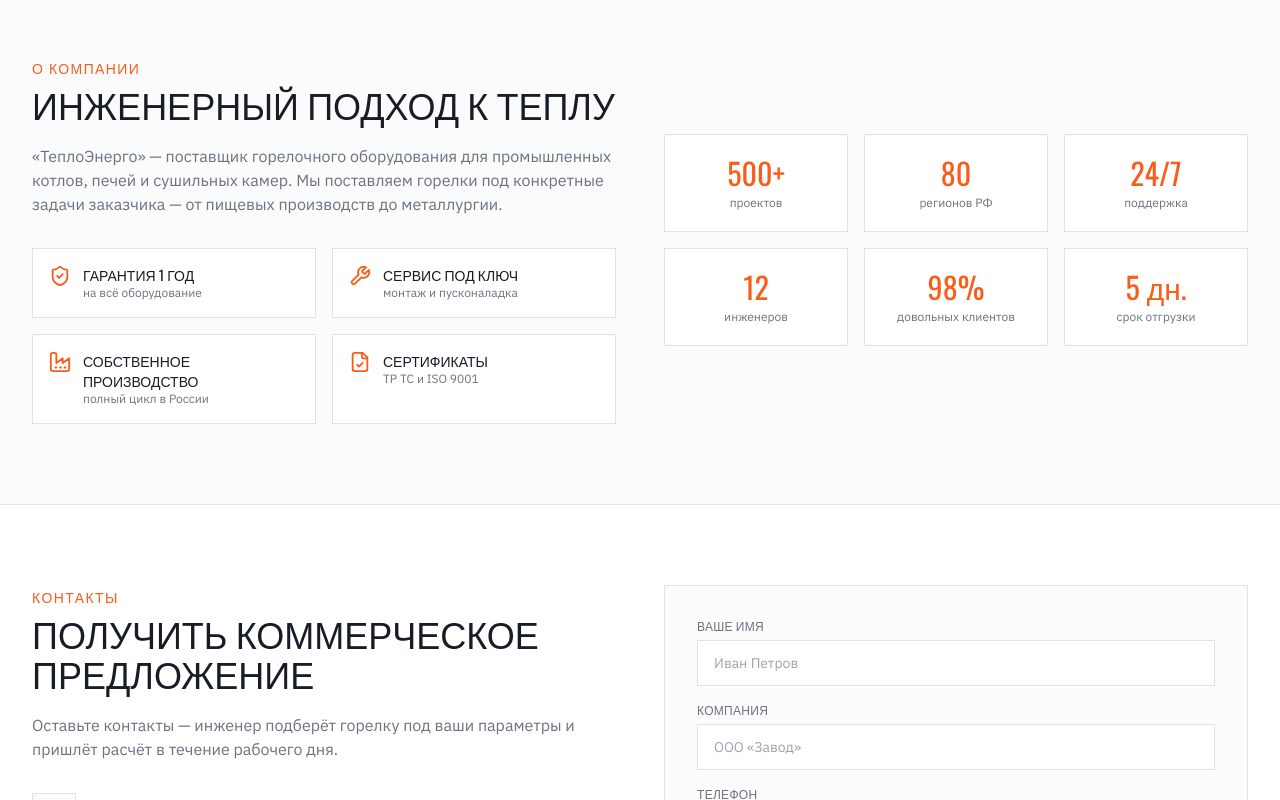
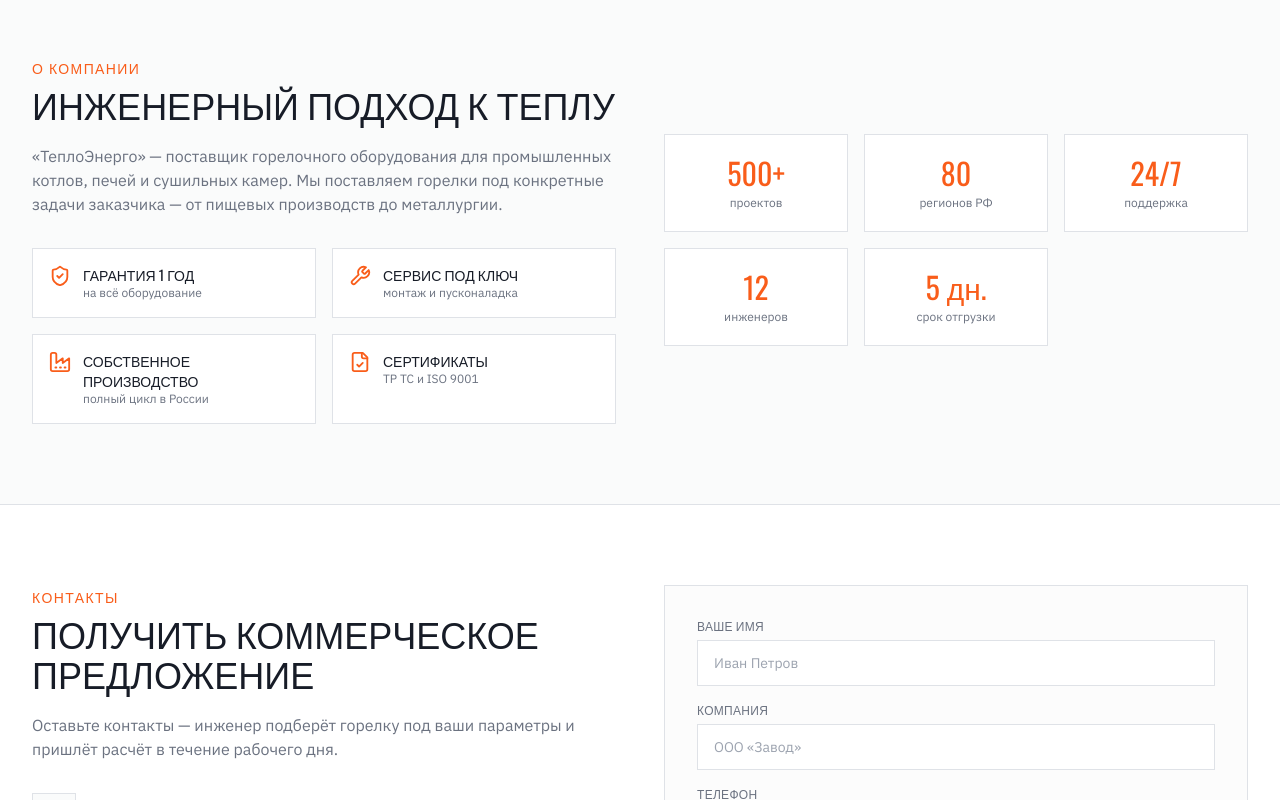
Before and after one commit to pr-poehali-dev/industrial-burner-sales-site, a React (Vite) app: page / in a window 1280 px wide. Shown: the part 2860-3660 px from the top of the page. Built offline with nearby package versions, Linux system fonts and the light colour scheme.

Commit message:
fix: remove satisfied customers metric

```diff
--- a/src/pages/Index.tsx
+++ b/src/pages/Index.tsx
@@ -303,7 +303,7 @@ const Index = () => {
               ['80', 'регионов РФ'],
               ['24/7', 'поддержка'],
               ['12', 'инженеров'],
-              ['98%', 'довольных клиентов'],
+
               ['5 дн.', 'срок отгрузки'],
             ].map(([n, l]) => (
               <div
```
